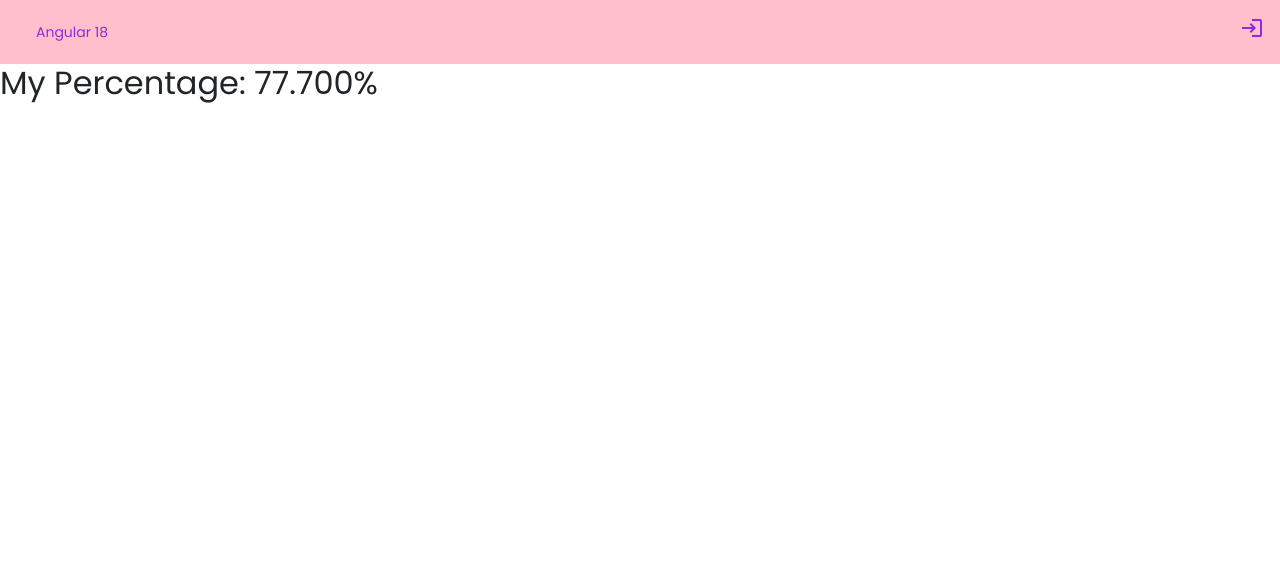
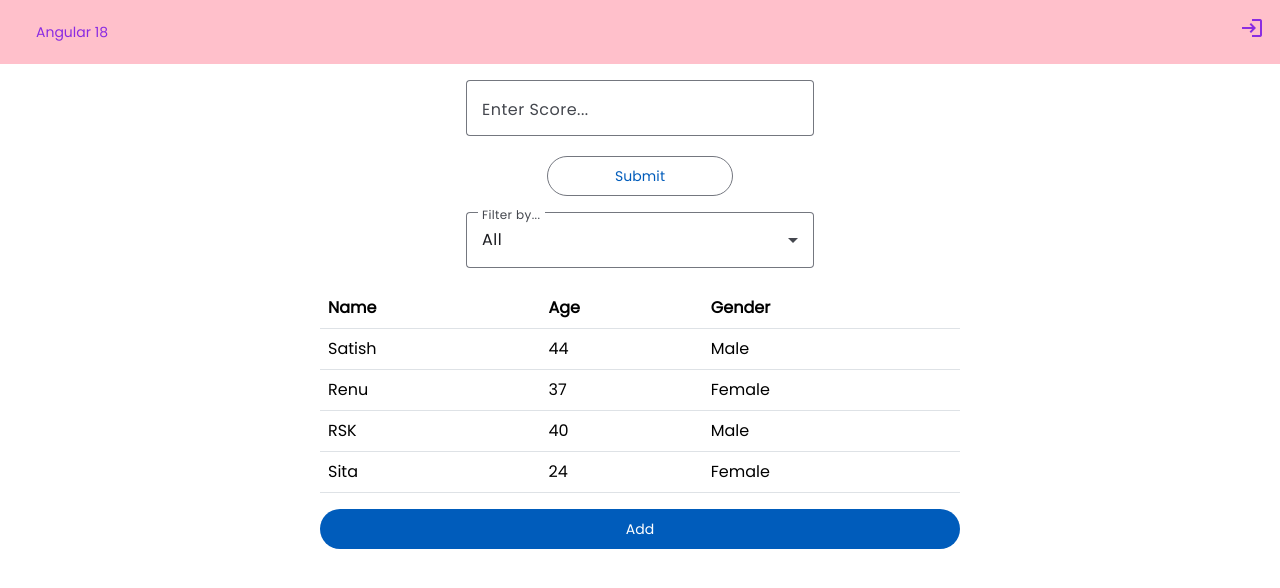
Before and after one commit to SatishKonduru/batch26Angular18Core, an Angular app: page /#/home in a window 1280 px wide. Shown: the top 588 px of the page. Built offline with nearby package versions, Linux system fonts and the light colour scheme.

Commit message:
Pure vs Impure Pipes

```diff
--- a/src/app/components/custom-pipe/custom-pipe.component.html
+++ b/src/app/components/custom-pipe/custom-pipe.component.html
@@ -1,4 +1,54 @@
 <!-- <h2>My Percentage: {{(score/total) | percent}}</h2> This is Built-in pipe -->
 
 <!-- <h2>My Percentage: {{(score/total) | percentage }}</h2> -->
- <h2>My Percentage: {{score | percentage: total : decimalPlaces}}</h2>
+ <!-- <h2>My Percentage: {{score | percentage: total : decimalPlaces}}</h2> -->
+
+ <div class="container mt-3">
+    <div class="row col-4 mx-auto">
+        <mat-form-field appearance="outline">
+            <mat-label>Enter Score...</mat-label>
+            <input matInput #input>
+        </mat-form-field>
+    </div>
+    <div class="row col-2 mx-auto">
+        <button mat-stroked-button (click)="onClick(input.value)">Submit</button>
+    </div>
+    @if(score){
+        <h3>Percentage: {{score | percentage : total : decimalPlaces}}</h3>
+    }
+
+ </div>
+
+ <div class="container mt-3">
+    <div class="row col-4 mx-auto">
+        <mat-form-field appearance="outline">
+            <mat-label>Filter by...</mat-label>
+            <mat-select [value]="filterText" (selectionChange)="onSelect($event)">
+                <mat-option value="All">All</mat-option>
+                <mat-option value="Male">Male</mat-option>
+                <mat-option value="Female">Female</mat-option>
+            </mat-select>
+        </mat-form-field>
+    </div>
+ </div>
+ <div class="row col-6 mx-auto">
+    <table class="table table-responsive">
+        <thead>
+            <tr>
+                <th>Name</th>
+                <th>Age</th>
+                <th>Gender</th>
+            </tr>
+        </thead>
+        <tbody>
+            @for(std of  students | filter: filterText; track std){
+                <tr>
+                    <td>{{std.name}}</td>
+                    <td>{{std.age}}</td>
+                    <td>{{std.gender}}</td>
+                </tr>
+            }
+        </tbody>
+    </table>
+    <button mat-flat-button (click)="addNewData()">Add</button>
+ </div>
--- a/src/app/components/custom-pipe/custom-pipe.component.ts
+++ b/src/app/components/custom-pipe/custom-pipe.component.ts
@@ -1,17 +1,56 @@
 import { CommonModule } from '@angular/common';
 import { Component } from '@angular/core';
 import { PercentagePipe } from '../../pipes/percentage.pipe';
+import {MatButtonModule} from '@angular/material/button';
+import {MatFormFieldModule} from '@angular/material/form-field';
+import {MatInputModule} from '@angular/material/input';
+import {MatSelectModule} from '@angular/material/select';
+import { FilterPipe } from '../../pipes/filter.pipe';
 
 @Component({
   selector: 'app-custom-pipe',
   standalone: true,
-  imports: [CommonModule, PercentagePipe],
+  imports: [CommonModule, PercentagePipe, MatButtonModule, MatFormFieldModule, MatInputModule, MatSelectModule, FilterPipe],
   templateUrl: './custom-pipe.component.html',
   styleUrl: './custom-pipe.component.css'
 })
 export class CustomPipeComponent {
 
-  score = 777
+  score : any
   total = 1000
-  decimalPlaces = 3
+  decimalPlaces = 2
+  filterText = 'All'
+
+  students = [
+    {name: 'Satish', age: 44, gender: 'Male'},
+    {name: 'Renu', age: 37, gender: 'Female'},
+    {name: 'RSK', age: 40, gender: 'Male'},
+    {name: 'Sita', age:24, gender: 'Female'}
+  ]
+  filterData = this.students
+  onClick(marks: any){
+    this.score = marks
+  }
+
+  onSelect(e : any){
+    console.log("Selected: ", e.value)
+    this.filterText = e.value
+    // if(this.filterText === 'All'){
+    //   this.filterData = this.students
+    // }
+    // else{
+    // this.filterData  = this.students.filter(student => student.gender === this.filterText)
+    // }
+  }
+
+  addNewData(){
+    const newStudent = {
+      name: 'Chikkie',
+      age: 13,
+      gender: 'Female'
+    }
+    this.students.push(newStudent)
+  }
+
+
 }
--- /dev/null
+++ b/src/app/pipes/filter.pipe.ts
@@ -0,0 +1,25 @@
+import { Pipe, PipeTransform } from '@angular/core';
+
+@Pipe({
+  name: 'filter',
+  standalone: true,
+  pure: false
+})
+export class FilterPipe implements PipeTransform {
+
+  // transform(value: unknown, ...args: unknown[]): unknown {
+  //   return null;
+  // }
+
+  transform(list: any[], filterBy: string) {
+      if(filterBy.toLowerCase() === 'all'){
+        return list
+      }
+      else{
+        return list.filter((std) => {
+          return std.gender.toLowerCase() === filterBy.toLowerCase()
+        })
+      }
+  }
+
+}
--- a/src/app/pipes/percentage.pipe.ts
+++ b/src/app/pipes/percentage.pipe.ts
@@ -12,6 +12,7 @@ export class PercentagePipe implements PipeTransform {
   // }
 
   transform(score: any, total: any, decimal = 2) {
+    console.log("Percentage pipe Called....")
     return ( (score/total) * 100).toFixed(decimal)+'%'
   }
 
```
